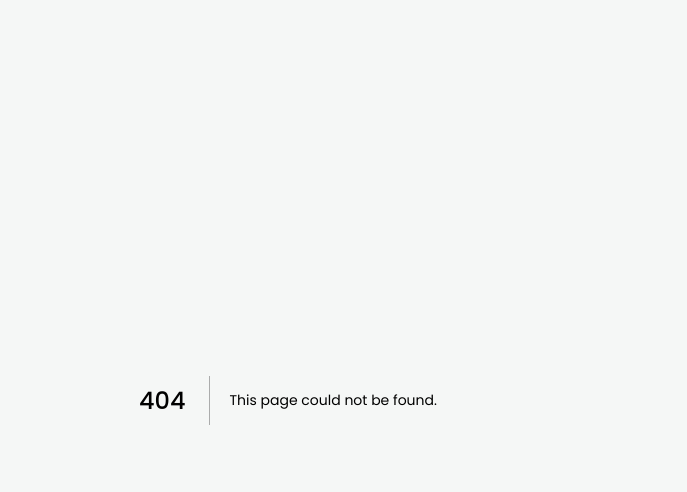
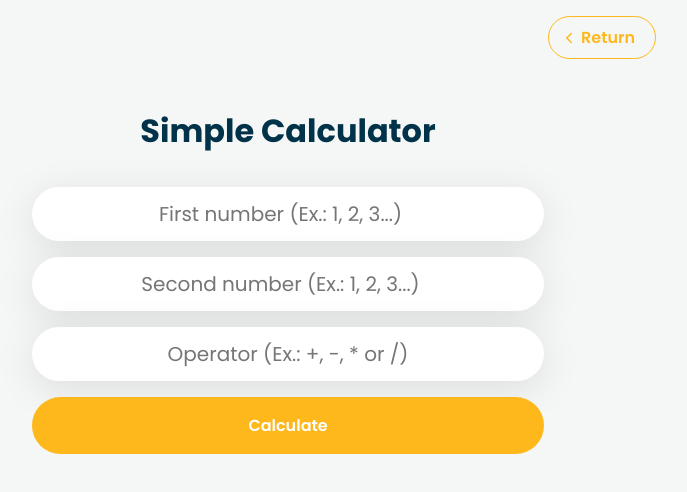
Before and after one commit to werlleyg/mdc-partners-application, a Next.js app: page /simplecalculator in a window 1280 px wide. Before the commit this address had no page. Shown: the top 492 px of the page, without its empty margins (352-1039 px from the left). Built offline with nearby package versions, Linux system fonts and the light colour scheme.

Commit message:
feat: create simplecalculator page and functions

```diff
--- /dev/null
+++ b/src/pages/simplecalculator/index.tsx
@@ -0,0 +1,127 @@
+import { ChangeEvent, FormEvent, useCallback, useState } from "react";
+import { toast } from "react-toastify";
+
+// styles
+import { Container, DivResult, Form, P, Span } from "./styles";
+// components
+import { CustomHead } from "@/layout/CustomHead";
+import { H1 } from "@/components/H1";
+import { InputCustom } from "@/components/Input/styles";
+// types
+import { ICalculator } from "@/dtos/calculator";
+import { Button } from "@/components/Button";
+import { Header } from "@/components/Header";
+
+export default function SimpleCalculator() {
+  const [titlePage] = useState<string>("Simple Calculator");
+  const [calculatorData, setCalculatorData] = useState<ICalculator>();
+  const [calculationResult, setCalculationResult] = useState<ICalculator>();
+
+  // handle change input
+  const handleChangeInput = useCallback(
+    (event: ChangeEvent<HTMLInputElement>) => {
+      const checkRegex = /^$|^[+\-*/]$/;
+      let value = event.target.value.trim();
+      const name = event.target.name;
+
+      // check if name is operator and check regex value
+      if (name === "operator" && !checkRegex.test(value)) {
+        value = "";
+        toast.warn("The operator must be +, -, *, or /");
+      }
+
+      // set data value
+      setCalculatorData({ ...calculatorData, [name]: value });
+    },
+    [calculatorData],
+  );
+
+  const calculator = useCallback(() => {
+    const { first_number, second_number, operator }: ICalculator =
+      calculatorData as ICalculator;
+
+    // Check if all attributes exist
+    if (!first_number || !second_number || !operator) return;
+
+    let result: number;
+
+    // compare operator character
+    switch (operator) {
+      case "+":
+        result = first_number + second_number;
+        break;
+      case "-":
+        result = first_number - second_number;
+        break;
+      case "*":
+        result = first_number * second_number;
+        break;
+      case "/":
+        if (second_number == 0)
+          return toast.warn(
+            "For this operation, the second number cannot be equal to 0.",
+          );
+        result = first_number / second_number;
+        break;
+      default:
+        return toast.error("Calculation error");
+    }
+
+    setCalculationResult({ ...calculatorData, result });
+  }, [calculatorData]);
+
+  const handleSubmit = useCallback(
+    (event: FormEvent<HTMLFormElement>) => {
+      event.preventDefault();
+      calculator();
+    },
+    [calculator],
+  );
+
+  return (
+    <>
+      <CustomHead title={titlePage} />
+      <Header link='/' />
+      <Container>
+        <H1>Simple Calculator</H1>
+        <Form onSubmit={handleSubmit}>
+          <InputCustom
+            type='number'
+            placeholder='First number (Ex.: 1, 2, 3...)'
+            value={calculatorData?.first_number ?? ""}
+            name='first_number'
+            onChange={handleChangeInput}
+            required
+          />
+          <InputCustom
+            type='number'
+            placeholder='Second number (Ex.: 1, 2, 3...)'
+            value={calculatorData?.second_number ?? ""}
+            name='second_number'
+            onChange={handleChangeInput}
+            required
+          />
+          <InputCustom
+            type='text'
+            placeholder='Operator (Ex.: +, -, * or /)'
+            value={calculatorData?.operator ?? ""}
+            name='operator'
+            onChange={handleChangeInput}
+            required
+          />
+          <Button customTitle='Calculate' customColor='secondary' />
+        </Form>
+        {calculationResult?.result && (
+          <DivResult>
+            <P>
+              The result of <b>{calculationResult?.first_number}</b>{" "}
+              {calculationResult?.operator}{" "}
+              <b>{calculationResult?.second_number}</b> is
+            </P>
+            <Span>{calculationResult?.result}</Span>
+          </DivResult>
+        )}
+      </Container>
+    </>
+  );
+}
--- /dev/null
+++ b/src/pages/simplecalculator/styles.ts
@@ -0,0 +1,39 @@
+import styled from "@emotion/styled";
+
+export const Container = styled.main`
+  text-align: center;
+`;
+
+export const Form = styled.form`
+  display: flex;
+  flex-direction: column;
+  gap: 1rem;
+  margin-top: 2rem;
+`;
+
+export const DivResult = styled.div`
+  margin-top: 2rem;
+  display: flex;
+  flex-direction: column;
+  gap: 1rem;
+`;
+export const P = styled.p`
+  margin: 0rem;
+  padding: 0rem;
+
+  b {
+    background-color: rgba(var(--dark-rgb-color), 0.1);
+    padding: 0rem 0.25rem;
+    border-radius: 0.2rem;
+  }
+`;
+export const Span = styled.span`
+  font-size: 3rem;
+  font-weight: 800;
+  margin-inline: auto;
+
+  display: flex;
+  align-items: center;
+  justify-content: center;
+  color: var(--primary-color);
+`;
--- /dev/null
+++ b/src/pages/styles.ts
@@ -0,0 +1,5 @@
+import styled from "@emotion/styled";
+
+export const Main = styled.main``;
+
+export const Deck = styled.div``;
--- a/src/styles/globals.css
+++ b/src/styles/globals.css
@@ -5,6 +5,9 @@
   --brack-color: #121214;
   --gray-color: #f5f7f6;
   --transparent: transparent;
+
+  /* rgba */
+  --dark-rgb-color: 0, 0, 0;
 
   /* custom  */
   --primary-color: #003349;
@@ -16,6 +19,7 @@
   /* settings  */
   --transition-time: 0.3s;
   --max-width: 63rem;
+  --border-radius: 5rem;
 }
 
 @media (prefers-color-scheme: dark) {
@@ -28,6 +32,9 @@
   padding: 0;
   margin: 0;
   font-family: "Poppins", sans-serif;
+
+  outline-color: var(--primary-color);
+  outline-offset: 0.25rem;
 }
 
 html,
@@ -35,6 +42,13 @@ body,
 #__next {
   height: 100%;
   background-color: var(--background-color);
+}
+
+main {
+  width: min(100% - 2rem, var(--max-width));
+  margin-inline: auto;
+  padding-top: 2rem;
+  padding-bottom: 2rem;
 }
 
 a {
```
Also changed, not shown: src/pages/index.tsx (+29 -14 lines).
